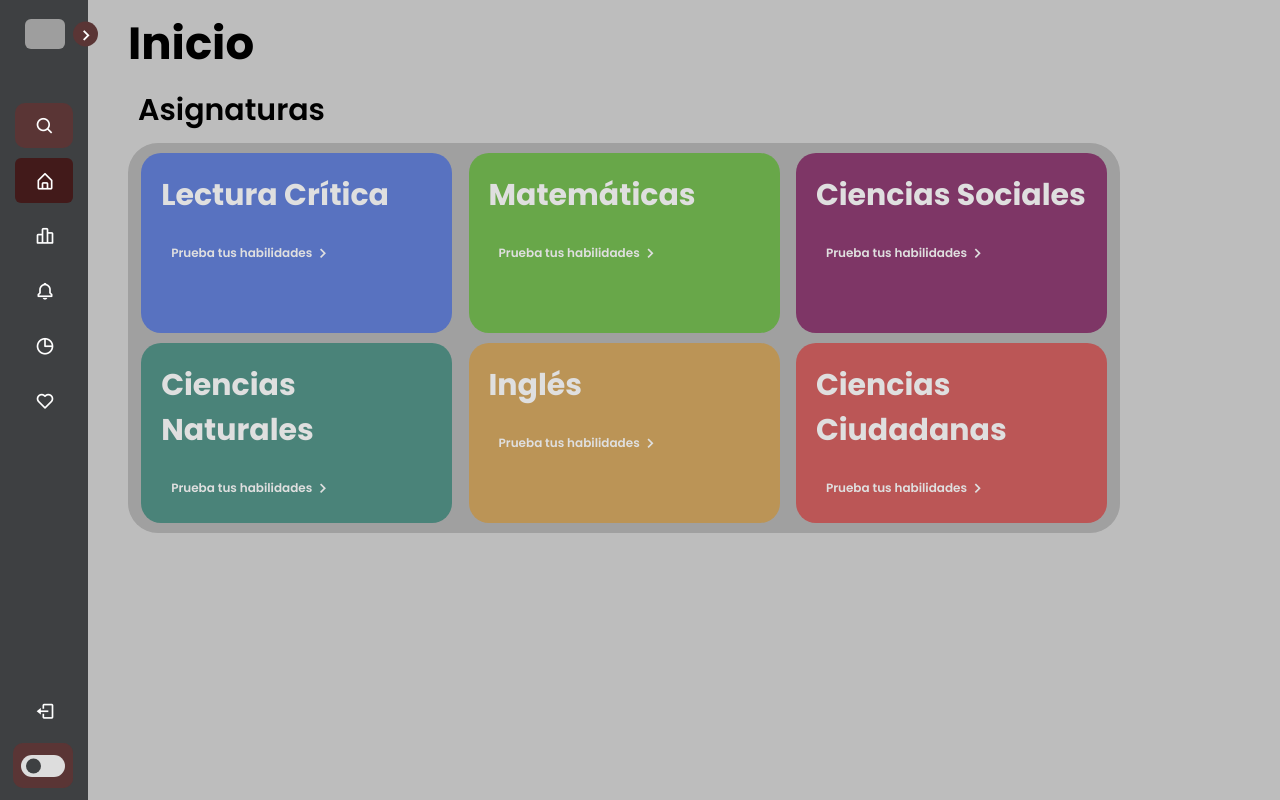
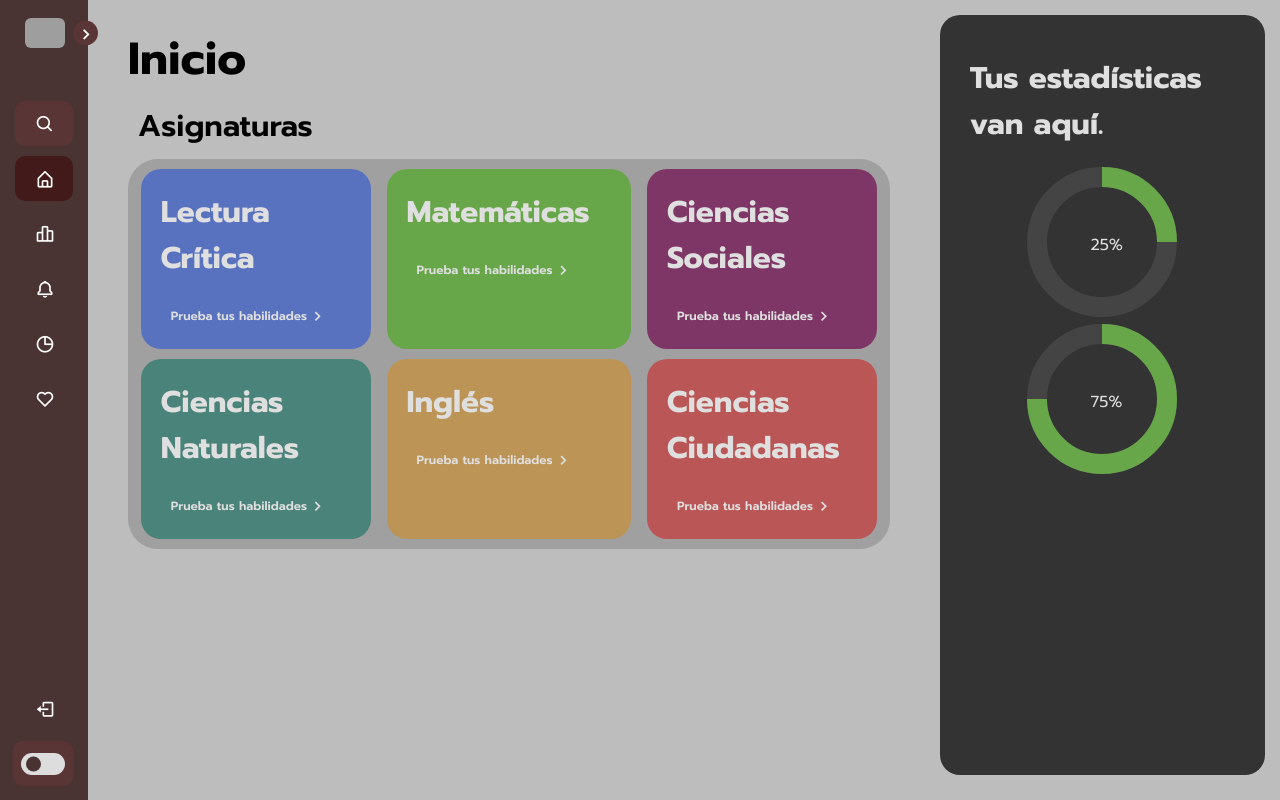
Before and after one commit to fsadriann/guanentino_responda, a PHP site: page /proyecto-final/home.html in a window 1280 px wide. Run offline with PHP 8.4, Linux system fonts and the light colour scheme; grey boxes are pictures that could not be loaded.

Commit message:
editando estilos y probando gráficos

```diff
--- a/proyecto-final/css/style.css
+++ b/proyecto-final/css/style.css
@@ -1,19 +1,38 @@
-@import url('https://fonts.googleapis.com/css2?family=Poppins:ital,wght@0,100;0,200;0,300;0,400;0,500;0,600;0,700;0,800;0,900;1,100;1,200;1,300;1,400;1,500;1,600;1,700;1,800;1,900&display=swap');
+@import url('https://fonts.googleapis.com/css2?family=Prompt:ital,wght@0,100;0,200;0,300;0,400;0,500;0,600;0,700;0,800;0,900;1,100;1,200;1,300;1,400;1,500;1,600;1,700;1,800;1,900&display=swap');
 
 
 *{
     margin: 0;
     padding: 0;
     box-sizing: border-box;
-    font-family:'Poppins', sans-serif;
+    font-family: "prompt", sans-serif;
 }
 
+.form-bg{
+    min-height: 100vh;
+    background-size: cover;
+    scroll-behavior: smooth;
+    background-position: center;
+    background: #240000;
+    background-size: 400% 400%;
+}
 
-.container{
+.form-container{
     display: flex;
     align-items: center;
     justify-content: center;
     min-height: 100vh;
+    color: #fff;
+}
+
+.form-box{
+    padding:20px 30px;
+    border-radius: 20px;
+    background: linear-gradient(135deg, rgba(3, 3, 3, 0.5), rgba(255,255,255,0));
+    backdrop-filter: blur(10px);
+    -webkit-backdrop-filter: blur(10px);
+    border: 1px solid rgba(255,255,255,0.18);
+    box-shadow: 0 2px 16px rgba(0, 0, 0, .37);
 }
 
 .form-box header {
@@ -108,7 +127,7 @@ input::placeholder{
 
 :root{
     --body-color: #bdbdbd;
-    --sidebar-color: #3e4042;
+    --sidebar-color: #493333;
     --primary-color: hsl(0, 43%, 18%);
     --primary-color-light: #5a3535;
     --toggle-color: #ddd;
@@ -178,6 +197,7 @@ body{
     background: var(--body-color);
     color: #000;
     transition: var(--tran-05);
+    font-family: 'prompt';
 }
 
 
@@ -326,7 +346,7 @@ body.dark .sidebar header .toggle{
     display: flex;
     align-items: center;
     text-decoration: none;
-    border-radius: 6px;
+    border-radius: 10px;
     transition: var(--tran-04);
 
 }
@@ -339,7 +359,7 @@ body.dark .sidebar header .toggle{
 
 .active{
     background: var(--primary-color);
-    border-radius: 6px;
+    border-radius: 10px;
 }
 
 .sidebar li a:hover .icon,
@@ -433,8 +453,59 @@ body.dark .switch::before{
     left: 24px;
 }
 
+.right-bar{
+    background: #333;
+    width: 380px;
+    height: 95vh;
+    border-radius: 20px;
+    padding: 40px 30px;
+    display: flex;
+    flex-direction: column;
+    align-items: center;
+}
+
+.right-bar h3{
+    font-size: 30px;
+    padding-bottom: 20px;
+}
+
+circle{
+    fill: none;
+    stroke-width: 20;
+    stroke-dasharray: 100 100;
+    stroke: #444;
+    transform: rotate(-90deg);
+    transform-origin: 50%;
+}
+
+circle:nth-child(2){
+    stroke: #68a749;
+    stroke-dasharray: 0 100;
+    animation: fill .4s linear forwards;
+}
+
+@keyframes fill{
+    to{
+    stroke-dasharray: var(--porcentaje) 100;
+    }
+}
+
+.porcentajes{
+    position: relative;
+}
+.porcentajes span{
+    font-family: "prompt";
+    position: absolute;
+    color: var(--subject-text);
+    display: flex;
+    top: 42%;
+    left: 42%;
+}
+
 .home{
     display: flex;
+    padding-top: 15px;
+    padding-right: 15px;
     gap: 10px;
     position: relative;
     left: 300px;
@@ -455,7 +526,7 @@ body.dark .switch::before{
 
 .content{
     display: grid;
-    grid-template-columns: 32% 32% 32%;
+    grid-template-columns: 31% 33% 31%;
     justify-content: space-around;
     align-items: center;
     grid-gap: 10px;
@@ -486,13 +557,16 @@ body.dark .switch::before{
     transform: translateY(25%);
 }
 
+.subject-text{
+    color: var(--subject-text);
+}
+
 .subject-container1{
     width: 100%;
     height: 180px;
     padding: 20px 20px;
     background-color: var(--subject-color1);
     border-radius: 20px;
-    color: var(--subject-text);
 }
 
 .subject-container2{
@@ -501,7 +575,6 @@ body.dark .switch::before{
     padding: 20px 20px;
     background-color: var(--subject-color2);
     border-radius: 20px;
-    color: var(--subject-text);
 
 }
 
@@ -511,7 +584,6 @@ body.dark .switch::before{
     padding: 20px 20px;
     background-color: var(--subject-color3);
     border-radius: 20px;
-    color: var(--subject-text);
 
 }
 
@@ -521,7 +593,6 @@ body.dark .switch::before{
     padding: 20px;
     background-color: var(--subject-color4);
     border-radius: 20px;
-    color: var(--subject-text);
 
 }
 
@@ -531,7 +602,6 @@ body.dark .switch::before{
     padding: 20px 20px;
     background-color: var(--subject-color5);
     border-radius: 20px;
-    color: var(--subject-text);
 
 }
 
@@ -541,7 +611,6 @@ body.dark .switch::before{
     padding: 20px 20px;
     background-color: var(--subject-color6);
     border-radius: 20px;
-    color: var(--subject-text);
 
 }
 
@@ -584,3 +653,13 @@ body.dark .switch::before{
     left: 88px;
     width: calc(100% - 88px);
 }
+
+@media (max-width:700px) {
+    .content p{
+        font-size: 10px;
+    }
+
+    .content h4{
+        font-size: 20px;
+    }
+}
--- a/proyecto-final/home.html
+++ b/proyecto-final/home.html
@@ -91,38 +91,58 @@
             <h2>Inicio</h2>
             <p>Asignaturas</p>
             <div class="content">
-                <div class="subject-container1">
+                <div class="subject-container1 subject-text">
                     <h4>Lectura Crítica</h4>
                     <p>Prueba tus habilidades<i class="bx bx-chevron-right toggle" ></i></p>
                 </div>
-                <div class="subject-container2">
+                <div class="subject-container2 subject-text">
                     <h4>Matemáticas</h4>
                     <p>Prueba tus habilidades<i class="bx bx-chevron-right toggle" ></i></p>
 
                 </div>
-                <div class="subject-container3">
+                <div class="subject-container3 subject-text">
                     <h4>Ciencias Sociales</h4>
                     <p>Prueba tus habilidades<i class="bx bx-chevron-right toggle" ></i></p>
 
                 </div>
-                <div class="subject-container4">
+                <div class="subject-container4 subject-text">
                     <h4>Ciencias Naturales</h4>
                     <p>Prueba tus habilidades<i class="bx bx-chevron-right toggle" ></i></p>
 
                 </div>
-                <div class="subject-container5">
+                <div class="subject-container5 subject-text">
                     <h4>Inglés</h4>
                     <p>Prueba tus habilidades<i class="bx bx-chevron-right toggle" ></i></p>
 
                 </div>
-                <div class="subject-container6">
+                <div class="subject-container6 subject-text">
                     <h4>Ciencias Ciudadanas</h4>
                     <p>Prueba tus habilidades<i class="bx bx-chevron-right toggle" ></i></p>
 
                 </div>
             </div>
         </div>
+        <div class="right-bar">
+            <h3 class="subject-text">Tus estadísticas van aquí.</h3>
+            <div>
+                <div class="porcentajes" style="--porcentaje: 25">
+                    <svg width="150" height="150">
+                        <circle r="65" cx="50%" cy="50%" pathlength="100"/>
+                        <circle r="65" cx="50%" cy="50%" pathlength="100"/>
+                    </svg>
+                    <span>25%</span>
+                </div>
+                <div class="porcentajes" style="--porcentaje: 75">
+                    <svg width="150" height="150">
+                        <circle r="65" cx="50%" cy="50%" pathlength="100"/>
+                        <circle r="65" cx="50%" cy="50%" pathlength="100"/>
+                    </svg>
+                    <span>75%</span>
+                </div>
+            </div>
+        </div>
     </section>
+
     <script src="js/script.js"></script>
 </body>
 </html>
--- a/proyecto-final/index.html
+++ b/proyecto-final/index.html
@@ -7,11 +7,11 @@
     <link rel="stylesheet" href="css/style.css">
     <link href='https://unpkg.com/boxicons@2.1.4/css/boxicons.min.css' rel='stylesheet'>
 </head>
-<body>
+<body class="form-bg">
 
-    <div class="container">
+    <div class="form-container">
         <div class="box form-box">
-            <header>Login</header>
+            <header>Inicia Sesión</header>
             <form action="" method="post">
                 <div class="field input">
                     <input type="text" placeholder="Username" name="username" id="username" required>
--- a/proyecto-final/register.html
+++ b/proyecto-final/register.html
@@ -7,9 +7,9 @@
     <link rel="stylesheet" href="css/style.css">
     <link href='https://unpkg.com/boxicons@2.1.4/css/boxicons.min.css' rel='stylesheet'>
 </head>
-<body>
+<body class="form-bg">
 
-    <div class="container">
+    <div class="form-container">
         <div class="box form-box">
             <form action="">
                 <header>Regístrate</header>
--- a/proyecto-final/repasar.html
+++ b/proyecto-final/repasar.html
@@ -37,7 +37,7 @@
                             <span class="text nav-text">Inicio</span>
                         </a>
                     </li>
-                    <li class="nav-link active">
+                    <li class="nav-link ">
                         <a href="respuestas.html">
                             <i class="bx bx-bar-chart-alt-2 icon"></i>
                             <span class="text nav-text">Respuestas</span>
@@ -55,7 +55,7 @@
                             <span class="text nav-text">Estadísticas</span>
                         </a>
                     </li>
-                    <li class="nav-link">
+                    <li class="nav-link active">
                         <a href="repasar.html">
                             <i class="bx bx-heart icon"></i>
                             <span class="text nav-text">Repasar</span>
```
Also changed, not shown: proyecto-final/edit.html (+2 -13 lines).
